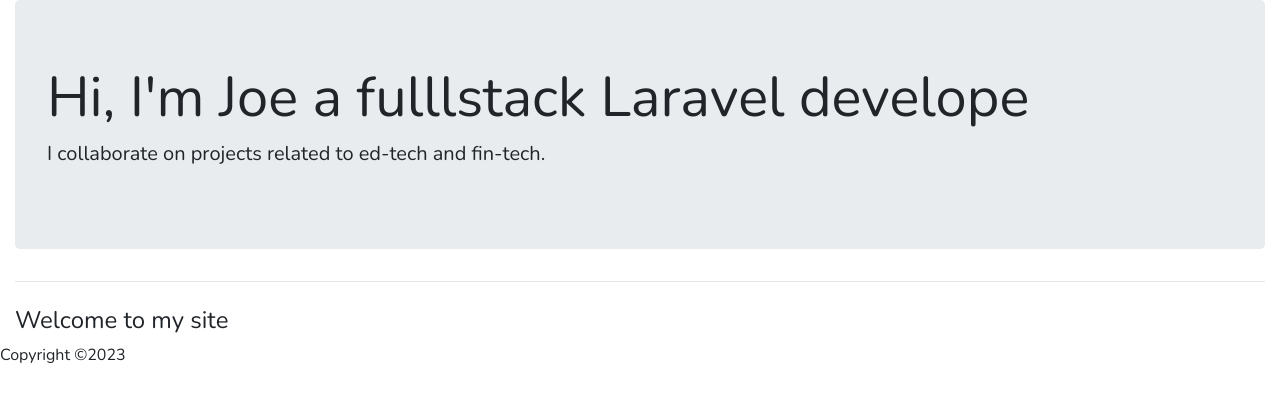
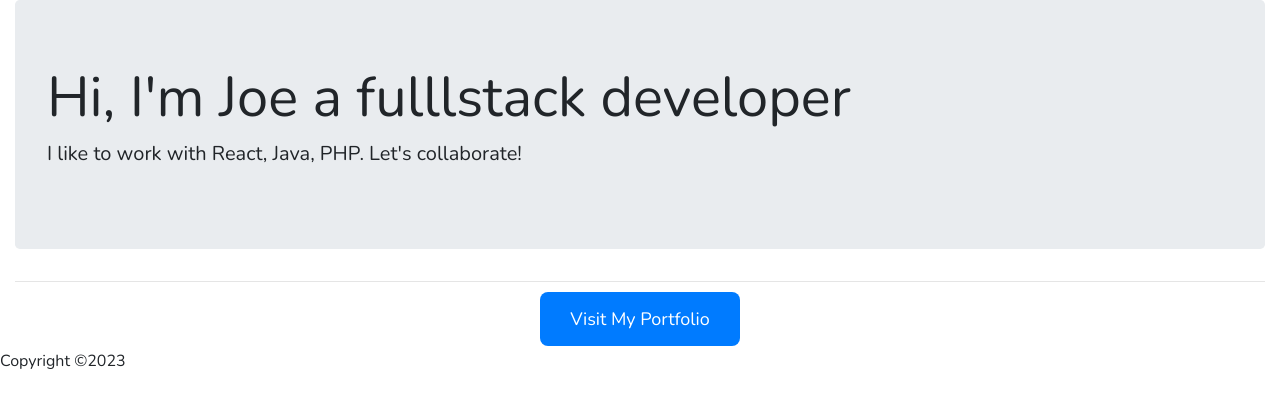
Before and after one commit to jpalala/jpalala.github.io, a plain HTML site: page index.html in a window 1280 px wide. Drawn offline with nearby package versions, Linux system fonts and the light colour scheme.

Commit message:
Update index.html

```diff
--- a/index.html
+++ b/index.html
@@ -1,4 +1,3 @@
-
 <!doctype html>
 <html lang="en">
   <head>
@@ -7,40 +6,47 @@
     <meta name="viewport" content="width=device-width, initial-scale=1, shrink-to-fit=no" />
     <meta name="revised" content="August 21, 2023 03:53:00 UTC" />
     <title>Joe Palala</title>
-
     <!-- Fonts -->
     <link href="https://fonts.bunny.net/css2?family=Nunito:wght@400;600;700&display=swap" rel="stylesheet">
     <link rel="stylesheet" href="https://cdn.jsdelivr.net/npm/bootstrap@4.0.0/dist/css/bootstrap.min.css" integrity="sha384-Gn5384xqQ1aoWXA+058RXPxPg6fy4IWvTNh0E263XmFcJlSAwiGgFAW/dAiS6JXm" crossorigin="anonymous">
-
     <!-- Styles -->
-
     <style>
       body {
         font-family: 'Nunito', sans-serif;
-	    }a { color:orange; !important;}
+      }
 
-p { font-size:12px;}
-h1,h2,h3,h4,h5,h6 { font-size: 24px;}
+      a {
+        color: orange;
+         !important;
+      }
+
+      p {
+        font-size: 12px;
+      }
+
+      h1,
+      h2,
+      h3,
+      h4,
+      h5,
+      h6 {
+        font-size: 24px;
+      }
     </style>
   </head>
   <body>
     <div class="container-fluid">
       <div class="jumbotron">
-        <h2 class="display-4">Hi, I'm Joe a fulllstack Laravel develope</h2>  <p class="lead"> I collaborate on projects related to ed-tech and fin-tech.</p>
+        <h2 class="display-4">Hi, I'm Joe a fulllstack developer</h2>
+        <p class="lead"> I like to work with React, Java, PHP. Let's collaborate!</p>
       </div>
-
-
       <hr class="my-4">
-
-    <h2>Welcome to my site</h2>
-
+      <div>
+        <p align="center">
+          <a href="https://jpalala.github.io/jpalala.github.io/" style="background-color: #007BFF; color: white; padding: 15px 30px; text-decoration: none; border-radius: 8px; font-size: 18px;"> Visit My Portfolio </a>
+        </p>
       </div>
-<div class="footer">
-    Copyright &copy;2023
-
-
     </div>
-
-
+    <div class="footer"> Copyright &copy;2023 </div>
   </body>
 </html>
```
Lines whose indentation alone changed are shown as unchanged.
